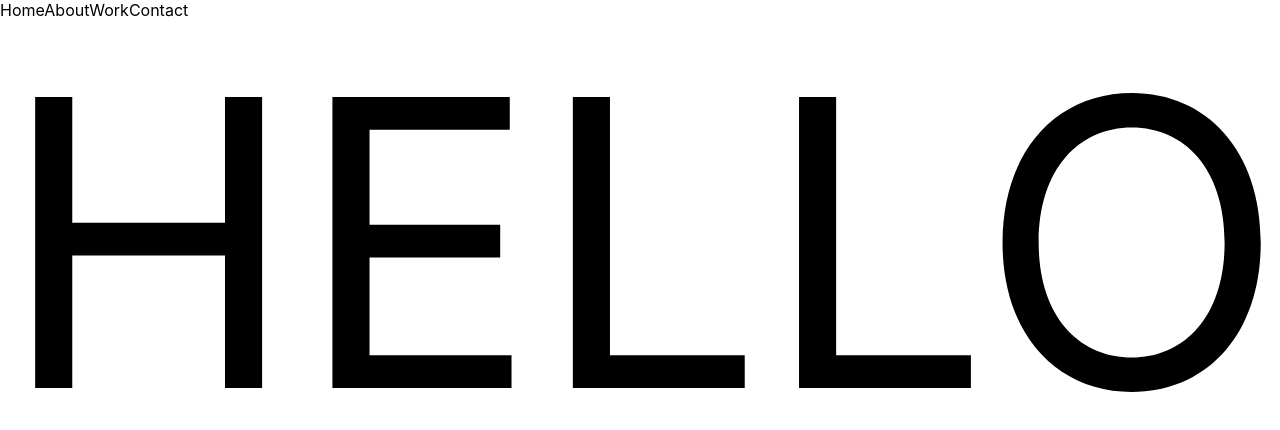
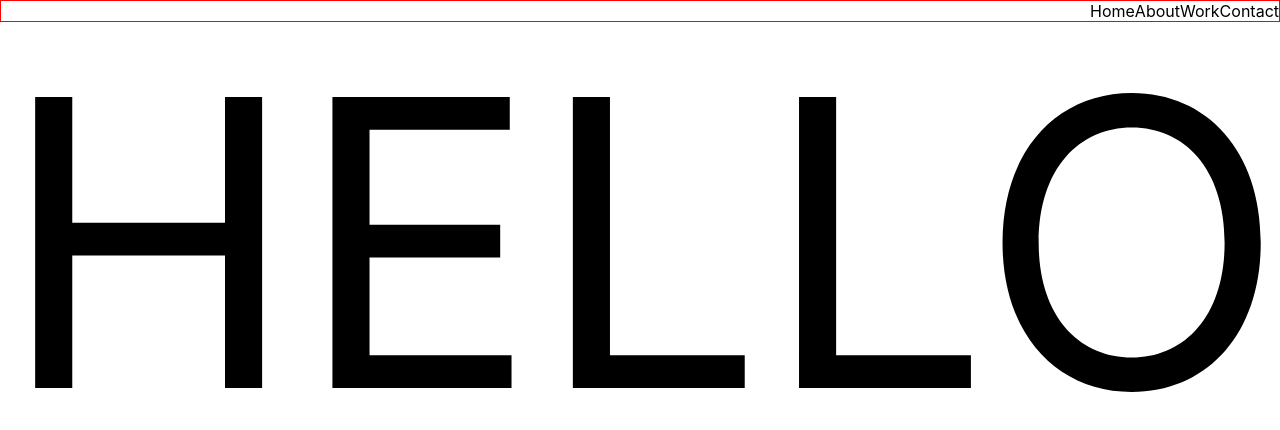
Before and after one commit to camille-granier/portfolio, a Next.js app: page / in a window 1280 px wide. Shown: the top 430 px of the page. Built offline with nearby package versions, Linux system fonts and the light colour scheme.

Commit message:
nav display desktop

```diff
--- a/components/Header.jsx
+++ b/components/Header.jsx
@@ -4,7 +4,7 @@ import HeaderStyles from '../styles/_Header.module.scss';
 const Header = () => {
     return (
         <div className={HeaderStyles.header}>
-            <nav>
+            <nav className={HeaderStyles.nav}>
                 <a href="#">Home</a>
                 <a href="#about">About</a>
                 <a href="#work">Work</a>
--- a/styles/_Header.module.scss
+++ b/styles/_Header.module.scss
@@ -2,4 +2,16 @@
     position: fixed;
     margin: 0px;
     padding: 0px;
+    width: 100%;
+    display: flex;
+    align-items: center;
+    justify-content: flex-end;
 }
+
+.nav {
+    width: 100%;
+    border: solid 1px red;
+    display: flex;
+    align-items: center;
+    justify-content: flex-end;
+}
```
